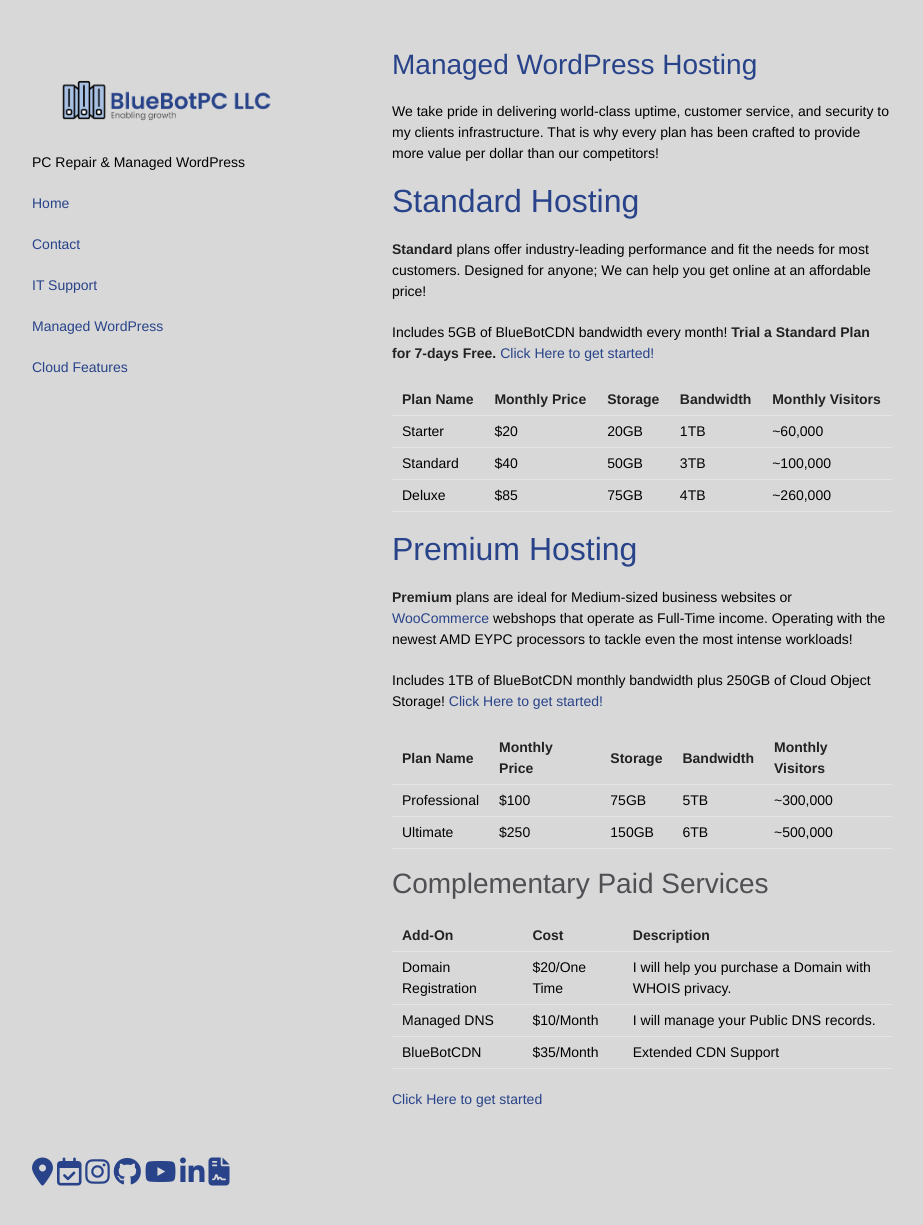
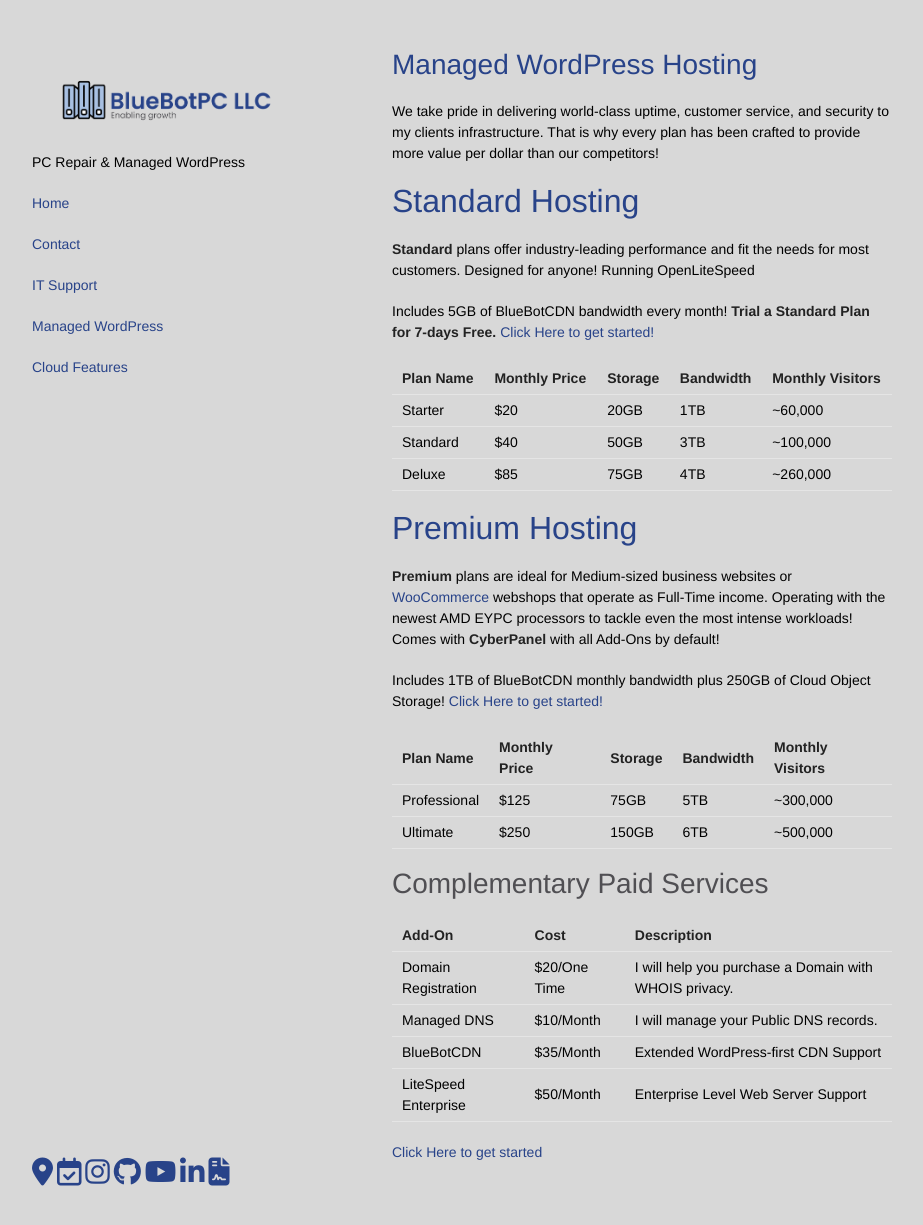
Before and after one commit to GoobyFRS/bluebotpc-web, a Jekyll site: the page built from pages/wordpress.md, in a window 1280 px wide and 1233 px high. Shown: the top 1225 px of the window, without its empty margins (178-1101 px from the left). Built offline with Jekyll 4.4.1, drawn with Linux system fonts in a browser that asks for light colours; nearby versions of some CDN libraries; our own code applies the rules of GitHub Pages for plain Markdown files.

```diff
--- a/pages/wordpress.md
+++ b/pages/wordpress.md
@@ -7,7 +7,7 @@ We take pride in delivering world-class uptime, customer service, and security t
 
 ## Standard Hosting
 
-**Standard** plans offer industry-leading performance and fit the needs for most customers. Designed for anyone; We can help you get online at an affordable price!
+**Standard** plans offer industry-leading performance and fit the needs for most customers. Designed for anyone! Running OpenLiteSpeed
 
 Includes 5GB of BlueBotCDN bandwidth every month! **Trial a Standard Plan for 7-days Free.** [Click Here to get started!](https://www.mattfaulkner.net/bluebotpc/)
 
@@ -18,12 +18,12 @@ Includes 5GB of BlueBotCDN bandwidth every month! **Trial a Standard Plan for 7-
 
 ## Premium Hosting
 
-**Premium** plans are ideal for Medium-sized business websites or [WooCommerce](https://woocommerce.com/) webshops that operate as Full-Time income. Operating with the newest AMD EYPC processors to tackle even the most intense workloads!
+**Premium** plans are ideal for Medium-sized business websites or [WooCommerce](https://woocommerce.com/) webshops that operate as Full-Time income. Operating with the newest AMD EYPC processors to tackle even the most intense workloads! Comes with **CyberPanel** with all Add-Ons by default!
 
 Includes 1TB of BlueBotCDN monthly bandwidth plus 250GB of Cloud Object Storage! [Click Here to get started!](https://www.mattfaulkner.net/bluebotpc/)
 
 | **Plan Name** | **Monthly Price** | **Storage** | **Bandwidth** | **Monthly Visitors** |
-| Professional | $100 | 75GB  | 5TB | ~300,000 |
+| Professional | $125 | 75GB  | 5TB | ~300,000 |
 | Ultimate     | $250 | 150GB | 6TB | ~500,000 |
 
 ### Complementary Paid Services
@@ -31,6 +31,7 @@ Includes 1TB of BlueBotCDN monthly bandwidth plus 250GB of Cloud Object Storage!
 | **Add-On** | **Cost** | **Description** |
 | Domain Registration | $20/One Time | I will help you purchase a Domain with WHOIS privacy. |
 | Managed DNS         | $10/Month | I will manage your Public DNS records. |
-| BlueBotCDN          | $35/Month | Extended CDN Support |
+| BlueBotCDN          | $35/Month | Extended WordPress-first CDN Support |
+| LiteSpeed Enterprise | $50/Month | Enterprise Level Web Server Support |
 
 [Click Here to get started](https://www.mattfaulkner.net/bluebotpc/)
```
Also changed, not shown: index.md (+19 -13 lines), pages/contact.md (+2 -0 lines), pages/features.md (+9 -0 lines), pages/kb/kb-home.md (+9 -0 lines), pages/kb/test.md (+1 -3 lines), assets/img/wordpress.svg (deleted).
